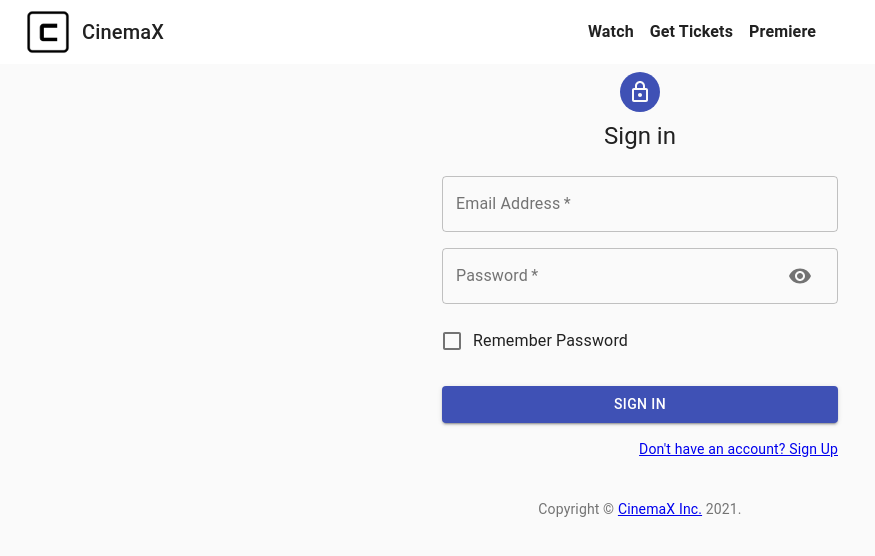
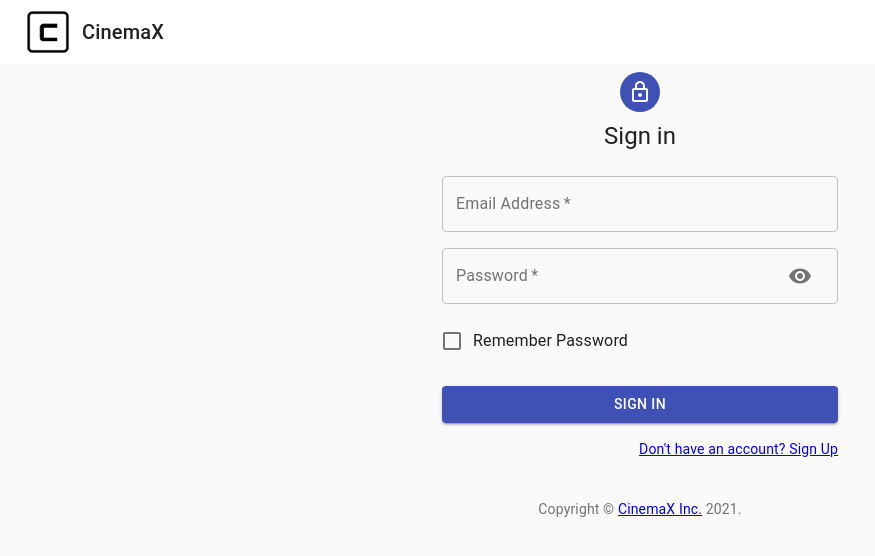
Before and after one commit to yeabu369/CIS-1, a React (Create React App) app in the folder client/: page /auth/signin in a window 1280 px wide. Shown: the top 556 px of the page, without its empty margins (0-875 px from the left). Built offline with nearby package versions, Linux system fonts and the light colour scheme.

Commit message:
Fixed routes for signin and signup

```diff
--- a/client/src/actions/auth.js
+++ b/client/src/actions/auth.js
@@ -7,7 +7,7 @@ export const signin = (formData, router) => async (dispatch) => {
 
     dispatch({ type: AUTH, data });
 
-    router.push('/');
+    router.push('/watch');
   } catch (error) {
     console.log(error);
   }
@@ -19,7 +19,7 @@ export const signup = (formData, router) => async (dispatch) => {
 
     dispatch({ type: AUTH, data });
 
-    router.push('/');
+    router.push('/welcome');
   } catch (error) {
     console.log(error);
   }
--- a/client/src/components/Auth/Auth.js
+++ b/client/src/components/Auth/Auth.js
@@ -12,7 +12,7 @@ import {
   Container
 } from '@material-ui/core';
 import LockOutlinedIcon from "@material-ui/icons/LockOutlined";
-import { Link, useHistory, useParams, useLocation } from 'react-router-dom';
+import { Link, useHistory, useParams } from 'react-router-dom';
 import { useDispatch } from 'react-redux';
 
 import { signin, signup } from '../../actions/auth.js';
@@ -39,7 +39,6 @@ const Auth = () => {
 
   const { type } = useParams();
   const [form, setForm] = useState(initialState);
-  const location = useLocation();
   const [isSignup, setIsSignup] = useState(type === 'signup');
   const dispatch = useDispatch();
   const history = useHistory();
@@ -51,6 +50,10 @@ const Auth = () => {
   const switchMode = () => {
     setForm(initialState);
     setIsSignup((prevIsSignup) => !prevIsSignup);
+    if (isSignup)
+      history.push('/auth/signin');
+    else
+      history.push('/auth/signup');
     setShowPassword(false);
   };
 
@@ -108,7 +111,7 @@ const Auth = () => {
           </Button>
           <Grid container justify="flex-end">
             <Grid item>
-              <Link to={ !isSignup ? '/auth/signup' : '/auth/signin'} variant="body2" onClick={switchMode}>
+              <Link to="#" variant="body2" onClick={switchMode}>
                 {isSignup ? 'Already have an account? Sign in': "Don't have an account? Sign Up"}
               </Link>
             </Grid>
--- a/client/src/components/Navbar/Navbar.js
+++ b/client/src/components/Navbar/Navbar.js
@@ -9,8 +9,6 @@ const Navbar = () => {
   const classes = useStyles();
   const location = useLocation();
 
-  console.log(location.pathname);
-
   return (
     <>
       <AppBar position="fixed" className={classes.appBar} color="inherit">
@@ -20,7 +18,7 @@ const Navbar = () => {
             {" "}CinemaX
           </Typography>
 
-          { (location.pathname !== "/auth/signup" || location.pathname !== "/auth/signin" || location.pathname !== "/signin" || location.pathname !== "/signup") && (
+          { location.pathname !== "/auth/signup" && location.pathname !== "/auth/signin"  && (
             <Box component="ul" display="flex">
               <Typography variant="subtitle1" className={classes.menuButton}>
                 <Link className={classes.link} to="/watch">
```
